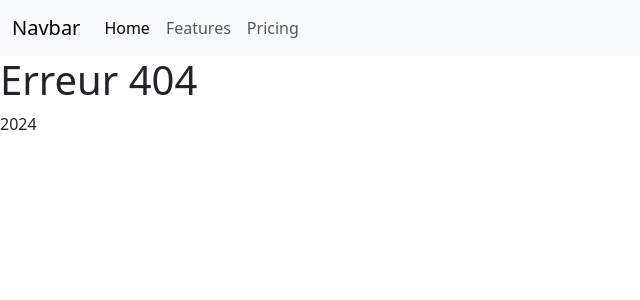
After one commit to DfrtJulien/projettodolist, a PHP site: page /app/Views/404.view.php in a window 1280 px wide. The commit adds this page. Shown: the top 300 px of the page, without its empty margins (0-640 px from the left). Run offline with PHP 8.4, Linux system fonts and the light colour scheme.

Commit message:
fin de lexo

```diff
--- /dev/null
+++ b/app/Views/404.view.php
@@ -0,0 +1,13 @@
+<?php
+require_once(__DIR__ . '/partials/head.php');
+
+?>
+
+<h1>Erreur 404</h1>
+
+
+
+<?php
+require_once(__DIR__ . '/partials/footer.php');
+
+?>
--- /dev/null
+++ b/app/Views/partials/footer.php
@@ -0,0 +1,4 @@
+<footer><?php echo date('Y') ?></footer>
+</body>
+
+</html>
--- /dev/null
+++ b/app/Views/partials/head.php
@@ -0,0 +1,34 @@
+<!DOCTYPE html>
+<html lang="fr">
+
+<head>
+  <meta charset="UTF-8">
+  <meta name="viewport" content="width=device-width, initial-scale=1.0">
+  <title>todo</title>
+  <link href="https://cdn.jsdelivr.net/npm/bootstrap@5.3.3/dist/css/bootstrap.min.css" rel="stylesheet" integrity="sha384-QWTKZyjpPEjISv5WaRU9OFeRpok6YctnYmDr5pNlyT2bRjXh0JMhjY6hW+ALEwIH" crossorigin="anonymous">
+  <script src="https://cdn.jsdelivr.net/npm/bootstrap@5.3.3/dist/js/bootstrap.bundle.min.js" integrity="sha384-YvpcrYf0tY3lHB60NNkmXc5s9fDVZLESaAA55NDzOxhy9GkcIdslK1eN7N6jIeHz" crossorigin="anonymous"></script>
+  <link rel="stylesheet" href="/public/style/style.css">
+</head>
+<nav class="navbar navbar-expand-lg bg-body-tertiary">
+  <div class="container-fluid">
+    <a class="navbar-brand" href="#">Navbar</a>
+    <button class="navbar-toggler" type="button" data-bs-toggle="collapse" data-bs-target="#navbarNav" aria-controls="navbarNav" aria-expanded="false" aria-label="Toggle navigation">
+      <span class="navbar-toggler-icon"></span>
+    </button>
+    <div class="collapse navbar-collapse" id="navbarNav">
+      <ul class="navbar-nav">
+        <li class="nav-item">
+          <a class="nav-link active" aria-current="page" href="#">Home</a>
+        </li>
+        <li class="nav-item">
+          <a class="nav-link" href="#">Features</a>
+        </li>
+        <li class="nav-item">
+          <a class="nav-link" href="#">Pricing</a>
+        </li>
+      </ul>
+    </div>
+  </div>
+</nav>
+
+<body>
```
Also changed, not shown: index.php (+51 -1 lines), public/style/style.css (added).
